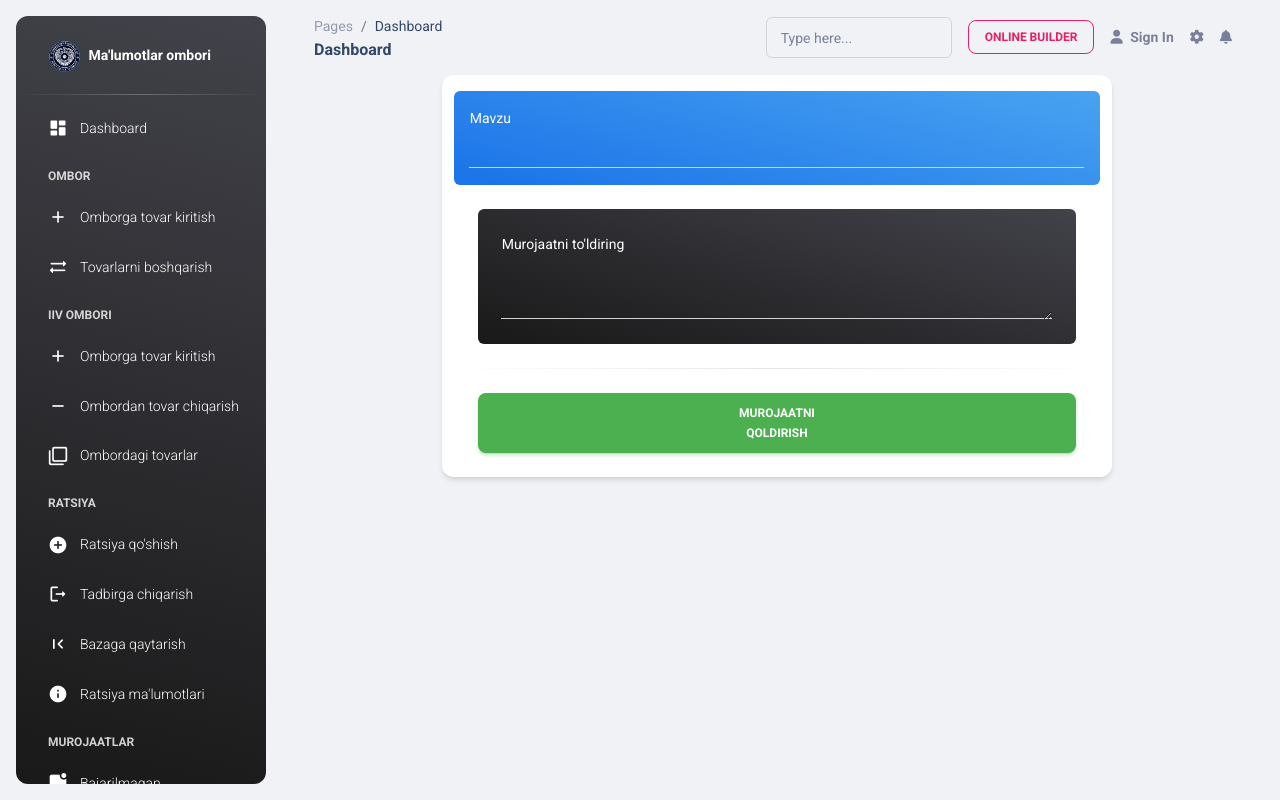
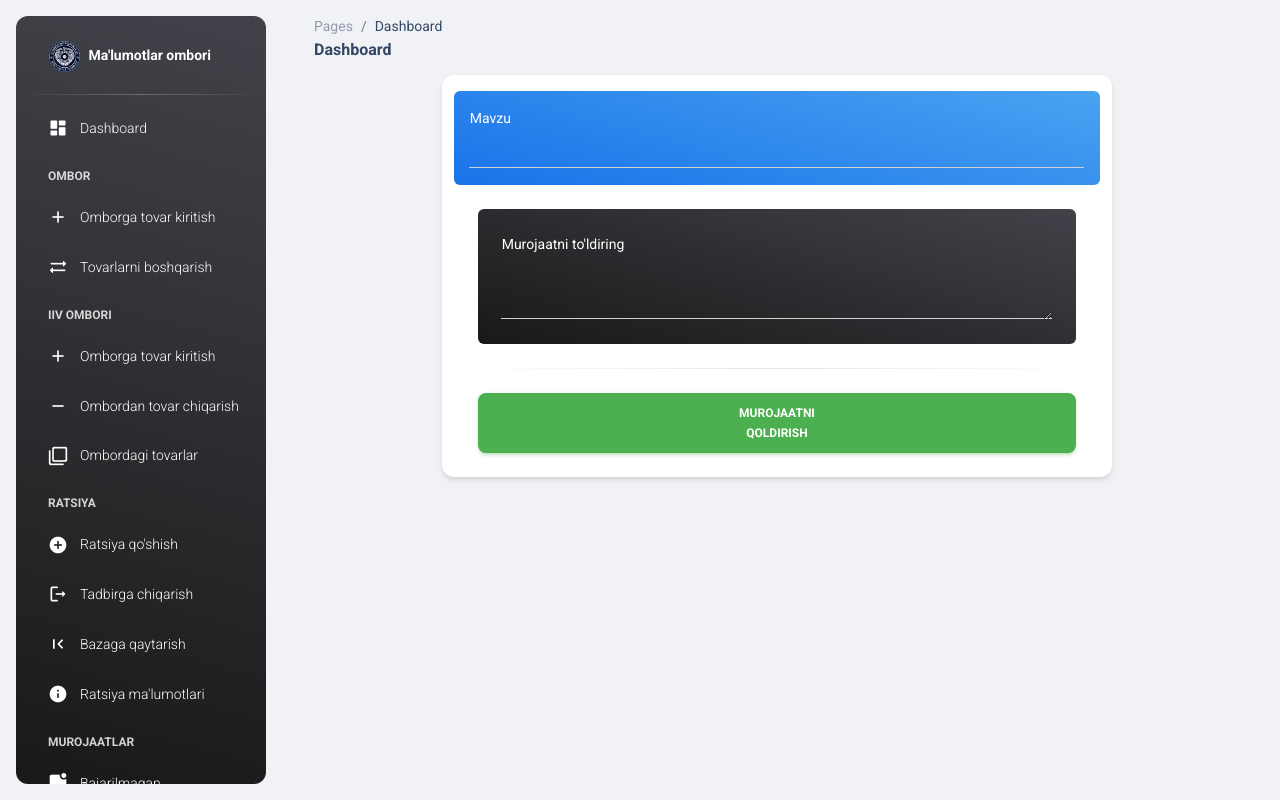
Before and after one commit to JaloliddinRuzikulov/bm, a Django app: page /appeals/new/ in a window 1280 px wide. Run offline with Django 4.2, Linux system fonts and the light colour scheme; the visitor is signed in with stand-in values (Sample User, id 1); some libraries are stand-ins or nearby versions.

Commit message:
TEST successful

```diff
--- a/templates/navbar.html
+++ b/templates/navbar.html
@@ -7,111 +7,8 @@
 </ol>
 <h6 class="font-weight-bolder mb-0">Dashboard</h6>
 </nav>
-<div class="collapse navbar-collapse mt-sm-0 mt-2 me-md-0 me-sm-4">
-<div class="ms-md-auto pe-md-3 d-flex align-items-center">
-<div class="input-group input-group-outline">
-<label class="form-label">Type here...</label>
-<input type="text" class="form-control" onfocus="focused(this)" onfocusout="defocused(this)">
-</div>
-</div>
-<ul class="navbar-nav  justify-content-end">
-<li class="nav-item d-flex align-items-center">
-<a class="btn btn-outline-primary btn-sm mb-0 me-3" target="_blank" href="https://www.creative-tim.com/builder?ref=navbar-material-dashboard">Online Builder</a>
-</li>
-<li class="nav-item d-flex align-items-center">
-<a href="../pages/sign-in.html" class="nav-link font-weight-bold px-0 text-body">
-<i class="fa fa-user me-sm-1" aria-hidden="true"></i>
-<span class="d-sm-inline d-none">Sign In</span>
-</a>
-</li>
-<li class="nav-item d-xl-none ps-3 d-flex align-items-center">
-<a href="" class="nav-link p-0 text-body" >
-<div class="sidenav-toggler-inner">
-<i class="sidenav-toggler-line"></i>
-<i class="sidenav-toggler-line"></i>
-<i class="sidenav-toggler-line"></i>
-</div>
-</a>
-</li>
-<li class="nav-item px-3 d-flex align-items-center">
-<a href="" class="nav-link p-0 text-body">
-<i class="fa fa-cog fixed-plugin-button-nav cursor-pointer" aria-hidden="true"></i>
-</a>
-</li>
-<li class="nav-item dropdown pe-2 d-flex align-items-center">
-<a href="" class="nav-link p-0 text-body" id="dropdownMenuButton" data-bs-toggle="dropdown" aria-expanded="false">
-<i class="fa fa-bell cursor-pointer" aria-hidden="true"></i>
-</a>
-<ul class="dropdown-menu  dropdown-menu-end  px-2 py-3 me-sm-n4" aria-labelledby="dropdownMenuButton">
-<li class="mb-2">
-<a class="dropdown-item border-radius-md" href="">
-<div class="d-flex py-1">
-<div class="my-auto">
-<img src="../assets/img/team-2.jpg" class="avatar avatar-sm  me-3 ">
-</div>
-<div class="d-flex flex-column justify-content-center">
-<h6 class="text-sm font-weight-normal mb-1">
-<span class="font-weight-bold">New message</span> from Laur
-</h6>
-<p class="text-xs text-secondary mb-0">
-<i class="fa fa-clock me-1" aria-hidden="true"></i>
-13 minutes ago
-</p>
-</div>
-</div>
-</a>
-</li>
-<li class="mb-2">
-<a class="dropdown-item border-radius-md" href="">
-<div class="d-flex py-1">
-<div class="my-auto">
-<img src="../assets/img/small-logos/logo-spotify.svg" class="avatar avatar-sm bg-gradient-dark  me-3 ">
-</div>
-<div class="d-flex flex-column justify-content-center">
-<h6 class="text-sm font-weight-normal mb-1">
-<span class="font-weight-bold">New album</span> by Travis Scott
-</h6>
-<p class="text-xs text-secondary mb-0">
-<i class="fa fa-clock me-1" aria-hidden="true"></i>
-1 day
-</p>
-</div>
-</div>
-</a>
-</li>
-<li>
-<a class="dropdown-item border-radius-md" href="">
-<div class="d-flex py-1">
-<div class="avatar avatar-sm bg-gradient-secondary  me-3  my-auto">
-<svg width="12px" height="12px" viewBox="0 0 43 36" version="1.1" xmlns="http://www.w3.org/2000/svg" xmlns:xlink="http://www.w3.org/1999/xlink">
-<title>credit-card</title>
-<g stroke="none" stroke-width="1" fill="none" fill-rule="evenodd">
-<g transform="translate(-2169.000000, -745.000000)" fill="#FFFFFF" fill-rule="nonzero">
-<g transform="translate(1716.000000, 291.000000)">
-<g transform="translate(453.000000, 454.000000)">
-<path class="color-background" d="M43,10.7482083 L43,3.58333333 C43,1.60354167 41.3964583,0 39.4166667,0 L3.58333333,0 C1.60354167,0 0,1.60354167 0,3.58333333 L0,10.7482083 L43,10.7482083 Z" opacity="0.593633743"></path>
-<path class="color-background" d="M0,16.125 L0,32.25 C0,34.2297917 1.60354167,35.8333333 3.58333333,35.8333333 L39.4166667,35.8333333 C41.3964583,35.8333333 43,34.2297917 43,32.25 L43,16.125 L0,16.125 Z M19.7083333,26.875 L7.16666667,26.875 L7.16666667,23.2916667 L19.7083333,23.2916667 L19.7083333,26.875 Z M35.8333333,26.875 L28.6666667,26.875 L28.6666667,23.2916667 L35.8333333,23.2916667 L35.8333333,26.875 Z"></path>
-</g>
-</g>
-</g>
-</g>
-</svg>
-</div>
-<div class="d-flex flex-column justify-content-center">
-<h6 class="text-sm font-weight-normal mb-1">
-Payment successfully completed
-</h6>
-<p class="text-xs text-secondary mb-0">
-<i class="fa fa-clock me-1" aria-hidden="true"></i>
-2 days
-</p>
-</div>
-</div>
-</a>
-</li>
-</ul>
-</li>
-</ul>
-</div>
+
+
+
 </div>
 </nav>
```
